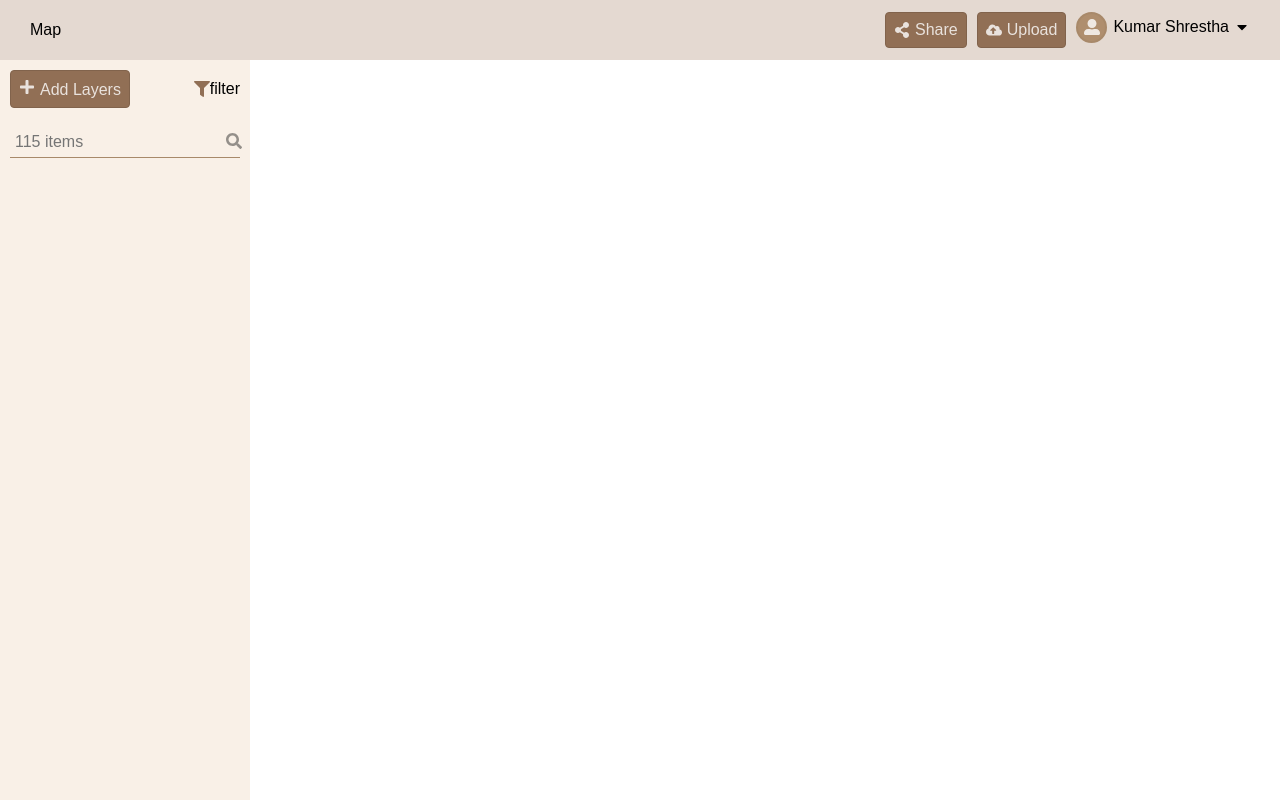
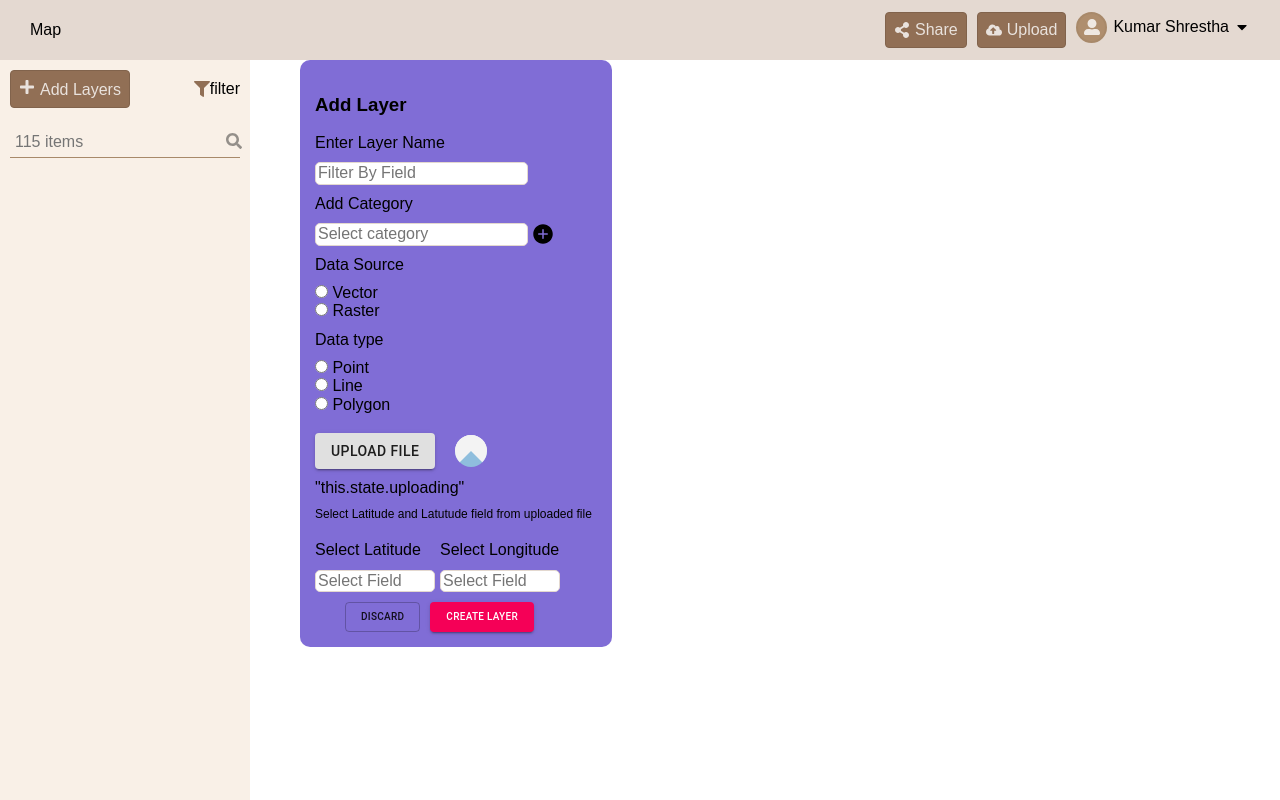
Before and after one commit to naxa-developers/mapnaxaFrontend, a React (Create React App) app: page / in a window 1280 px wide. Built offline with nearby package versions, Linux system fonts and the light colour scheme.

Commit message:
AddLayer Modified a bit

```diff
--- a/src/App.js
+++ b/src/App.js
@@ -2,14 +2,14 @@ import React from 'react';
 import './scss/style.scss';
 import Header from './components/Header';
 import Sidebar from './components/Sidebar';
-// import AddLayer from './components/AddLayer'
+import AddLayer from './components/AddLayer'
 
 function App() {
   return (
     <div>
       <Header/>
       <Sidebar />
-      {/* <AddLayer/> */}
+      <AddLayer/>
     </div>
 
     );
--- a/src/components/AddLayer.js
+++ b/src/components/AddLayer.js
@@ -10,9 +10,10 @@ class AddLayer extends Component {
     render() {
         return (
             <div className="addLayerdiv">
-                <h3>Add Layer</h3>
+                <h3>Add Layer
+                </h3>
                 <p>Enter Layer Name</p>
-                <input placeholder="Filter By Field"></input>
+                <input placeholder="Filter By Field" style={{borderRadius:5}}></input>
                 <p>Add Category</p>
                 <datalist id="category">
                     <option value="Education" />
@@ -21,12 +22,12 @@ class AddLayer extends Component {
                     <option value="Development " />
                 </datalist>
                 <label>
-                    <input list="category" name="Ncategory" placeholder="Select category" id='spinner' />
+                    <input list="category" name="Ncategory" placeholder="Select category" style={{borderRadius:5}} id='spinner' />
                     <IoIosAddCircle size='1.5em' id='addicon' />
                 </label>
                 <p>Data Source</p>
                 <input type="radio" name="datasource" value="Vector" /> Vector<br />
-                <input type="radio" name="datasource" value="Raster" /> Raster<br />
+                <input type="radio" name="datasource" value="Raster"  /> Raster<br />
 
                 <p>Data type</p>
                 <input type="radio" name="datatype" value="Vector" /> Point<br />
@@ -50,17 +51,23 @@ class AddLayer extends Component {
                 <p>"this.state.uploading"</p>
 
                 <p style={{ fontSize: 12 }}>Select Latitude and Latutude field from uploaded file</p>
+                <datalist id="field">
+                    <option value="Easting" />
+                    <option value="Northing" />
+                    <option value="Height" />
+                </datalist>
 
                 <div style={{ display: "flex", flexDirection: 'row' }}>
                     <div>
                         <p>Select Latitude</p>
-                        <input list="" style={{ width: 120 }} name="Nlat" placeholder="Select Field" id='spinner' />
+                        <input list="" style={{ width: 120,borderRadius:5 }} name="Nlat" placeholder="Select Field" id='spinner' list="field"/>
                     </div>
                     <div style={{ marginLeft: 5 }}>
                         <p>Select Longitude</p>
-                        <input list="" name="Nlon" placeholder="Select Field" id='spinner' style={{ width: 120 }} />
+                        <input list="" name="Nlon" placeholder="Select Field" id='spinner' style={{ width: 120,borderRadius:5 }} list="field" />
                     </div>
                 </div>
+
                 <div style={{ display:"flex", marginTop:10,justifyContent:'flex-start',alignContent:'center'}}>
                     <Button variant="outlined" style={{marginRight:10,marginLeft:30,fontSize:10}} >
                         Discard
```
